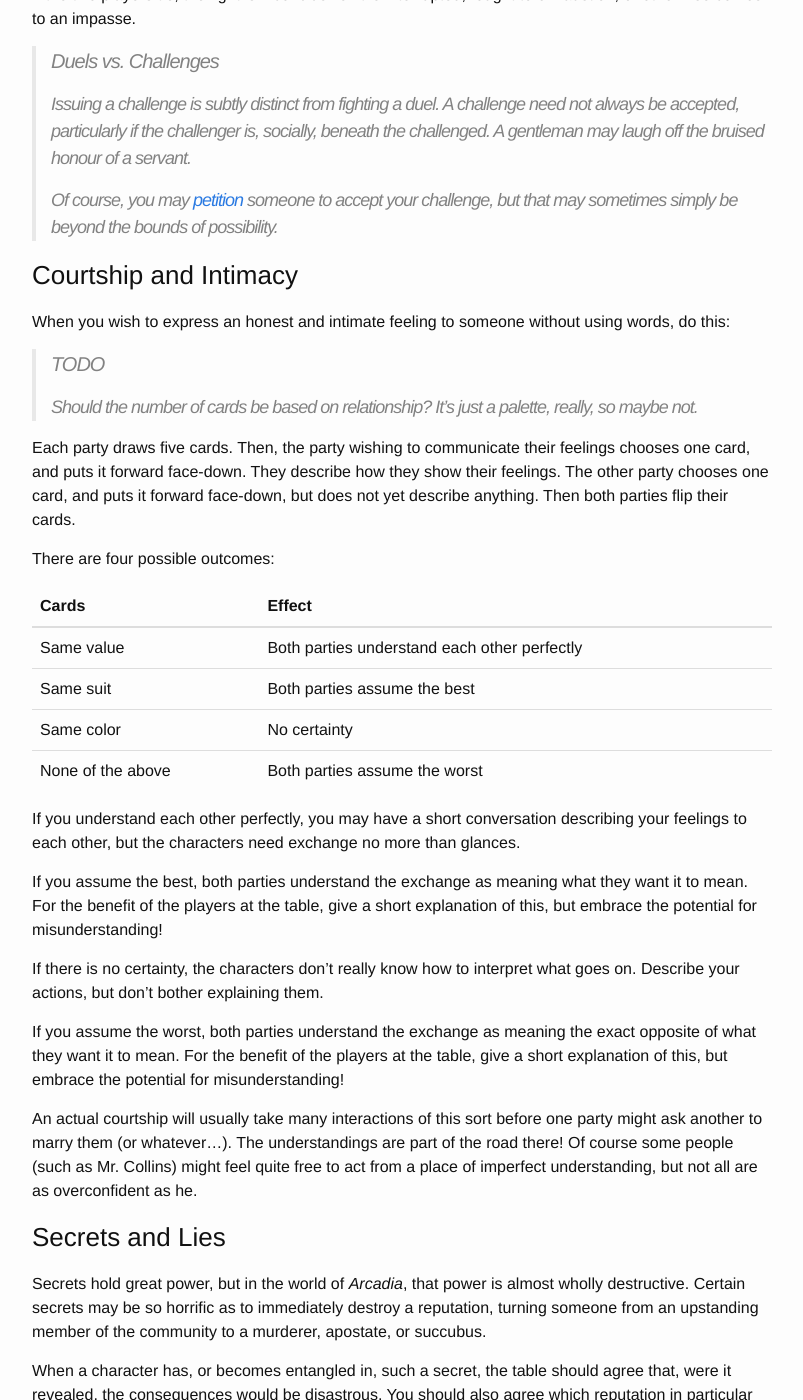
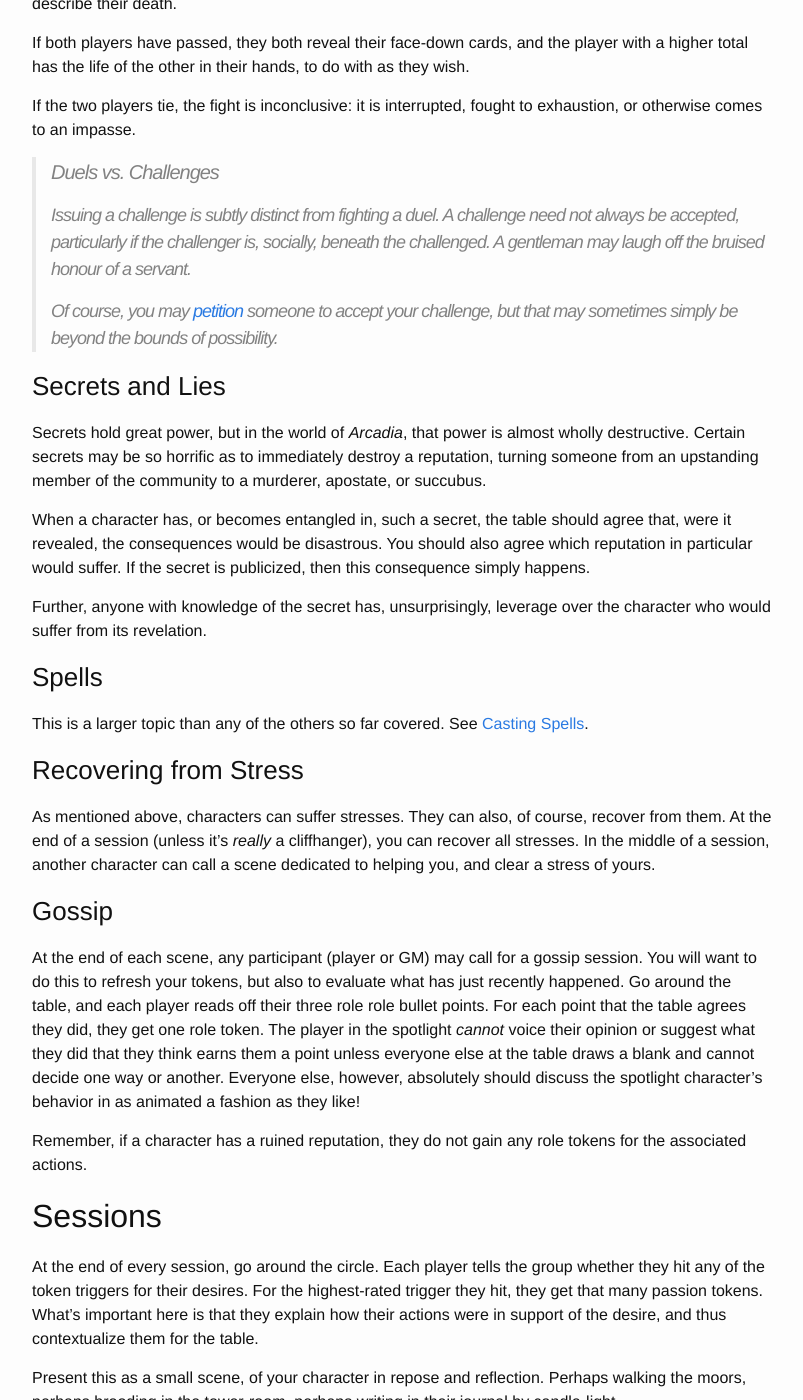
Before and after one commit to wlonk/arcadia, a Jekyll site: the page built from rules/index.md, in a window 1280 px wide and 1400 px high, scrolled down 10135 px. Shown: the whole window, without its empty margins (238-1041 px from the left). Built offline with Jekyll 4.4.1, drawn with Linux system fonts in a browser that asks for light colours; some web fonts are replaced; some of the changed text lies outside the part shown.

Commit message:
Phrasing changes

```diff
--- a/rules/index.md
+++ b/rules/index.md
@@ -448,53 +456,6 @@ exhaustion, or otherwise comes to an impasse.
 > Of course, you may [petition](#petition) someone to accept your challenge,
 > but that may sometimes simply be beyond the bounds of possibility.
 
-### Courtship and Intimacy
-
-When you wish to express an honest and intimate feeling to someone without
-using words, do this:
-
-> #### TODO
-> {: .no_toc}
->
-> Should the number of cards be based on relationship? It's just a palette,
-> really, so maybe not.
-
-Each party draws five cards. Then, the party wishing to communicate their
-feelings chooses one card, and puts it forward face-down. They describe how
-they show their feelings. The other party chooses one card, and puts it forward
-face-down, but does not yet describe anything. Then both parties flip their
-cards.
-
-There are four possible outcomes:
-
-| Cards             | Effect                                       |
-|-------------------|----------------------------------------------|
-| Same value        | Both parties understand each other perfectly |
-| Same suit         | Both parties assume the best                 |
-| Same color        | No certainty                                 |
-| None of the above | Both parties assume the worst                |
-
-If you understand each other perfectly, you may have a short conversation
-describing your feelings to each other, but the characters need exchange no
-more than glances.
-
-If you assume the best, both parties understand the exchange as meaning what
-they want it to mean. For the benefit of the players at the table, give a short
-explanation of this, but embrace the potential for misunderstanding!
-
-If there is no certainty, the characters don't really know how to interpret
-what goes on. Describe your actions, but don't bother explaining them.
-
-If you assume the worst, both parties understand the exchange as meaning the
-exact opposite of what they want it to mean. For the benefit of the players at
-the table, give a short explanation of this, but embrace the potential for
-misunderstanding!
-
-An actual courtship will usually take many interactions of this sort before one
-party might ask another to marry them (or whatever...). The understandings are
-part of the road there! Of course some people (such as Mr. Collins) might feel
-quite free to act from a place of imperfect understanding, but not all are as
-overconfident as he.
 
 ### Secrets and Lies
 
```
Also changed, not shown: other parts of rules/index.md (+8 -0 lines).
